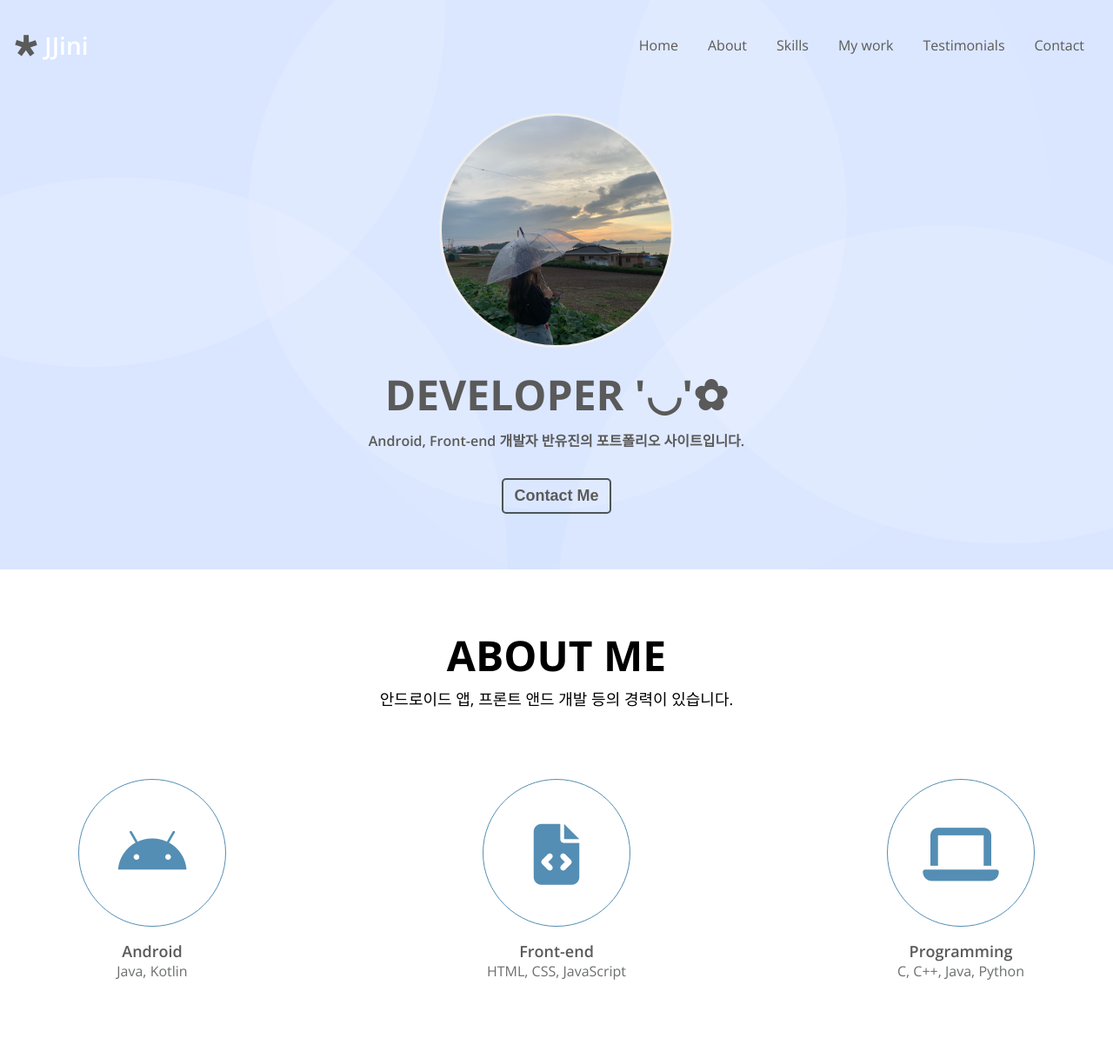
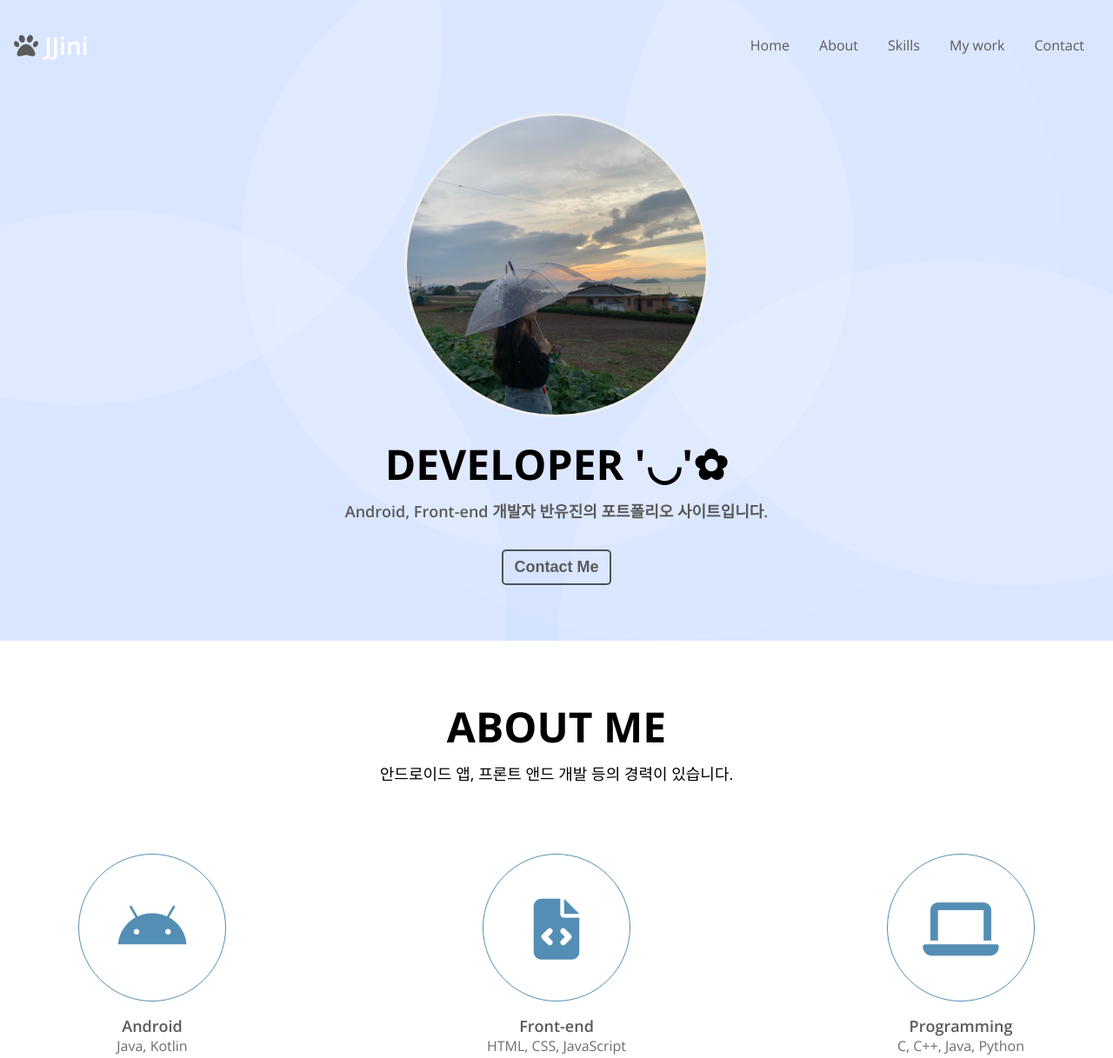
Before and after one commit to dbwls387/Portfolio, a plain HTML site: page index.html in a window 1280 px wide. Shown: the top 1217 px of the page at 87% size. Drawn offline with nearby package versions, Linux system fonts and the light colour scheme.

Commit message:
fix font size

```diff
--- a/index.html
+++ b/index.html
@@ -21,7 +21,7 @@
     <!-- Navbar -->
     <nav id="navbar">
         <div class="navbar__logo">
-            <i class="fab fa-diaspora"></i>
+            <i class="fas fa-paw"></i>
             <a href="#">JJini</a>
         </div>
         <ul class="navbar__menu">
@@ -29,7 +29,7 @@
             <li class="navbar__menu__item" data-link="#about">About</li>
             <li class="navbar__menu__item" data-link="#skills">Skills</li>
             <li class="navbar__menu__item" data-link="#work">My work</li>
-            <li class="navbar__menu__item" data-link="#testimonials">Testimonials</li>
+           <!-- <li class="navbar__menu__item" data-link="#testimonials">Testimonials</li> -->
             <li class="navbar__menu__item" data-link="#contact">Contact</li>
         </ul>
 
@@ -52,7 +52,7 @@
     <!-- About -->
     <section id="about" class="section section__container">
         <h1>ABOUT ME</h1>
-        <p>안드로이드 앱, 프론트 앤드 개발 등의 경력이 있습니다. </p>
+        <h3>안드로이드 앱, 프론트 앤드 개발 등의 경력이 있습니다. </h3>
         <div class="about__majors">
             <div class="major">
                 <div class="major__icon">
@@ -96,9 +96,9 @@
         <div class="section__container">
             <h1>SKILLS</h1>
             <h2>Skills & Attributes</h2>
-            <p>
+            <h3>
                 Android Studio, Java, C 프로그래밍, 프론트앤드 개발에 대한 기술이 있습니다.
-            </p>
+            </h3>
             <div class="skillset">
                 <div class="skillset__left">
                     <h3 class="skillset__title">Skills</h3>
@@ -197,7 +197,7 @@
 
                 <a href="https://github.com/dbwls387/beesang_real"
                 class="project"
-                data-type="front-end"
+                data-type="mobile"
                 target="blank">
                 <img class="project__img" src="imgs/projects/beesang.png" alt="beesang_real" />
                 <div class="project__description">
--- a/style.css
+++ b/style.css
@@ -155,19 +155,19 @@ p {
 }
 
 .home__avatar {
-  width: 270px;
-  height: 270px;
+  width: 350px;
+  height: 350px;
   border-radius: 50%;
   border: 3px solid var(--color-light-white);
 }
 
 .home__title {
-  color: var(--color-dark-grey);
+  color: var(--color-black);
 }
 
 .home__description {
   color: var(--color-dark-grey);
-  font-size: var(--font-small);
+  font-size: var(--font-regular);
 }
 
 .home__contact {
```
